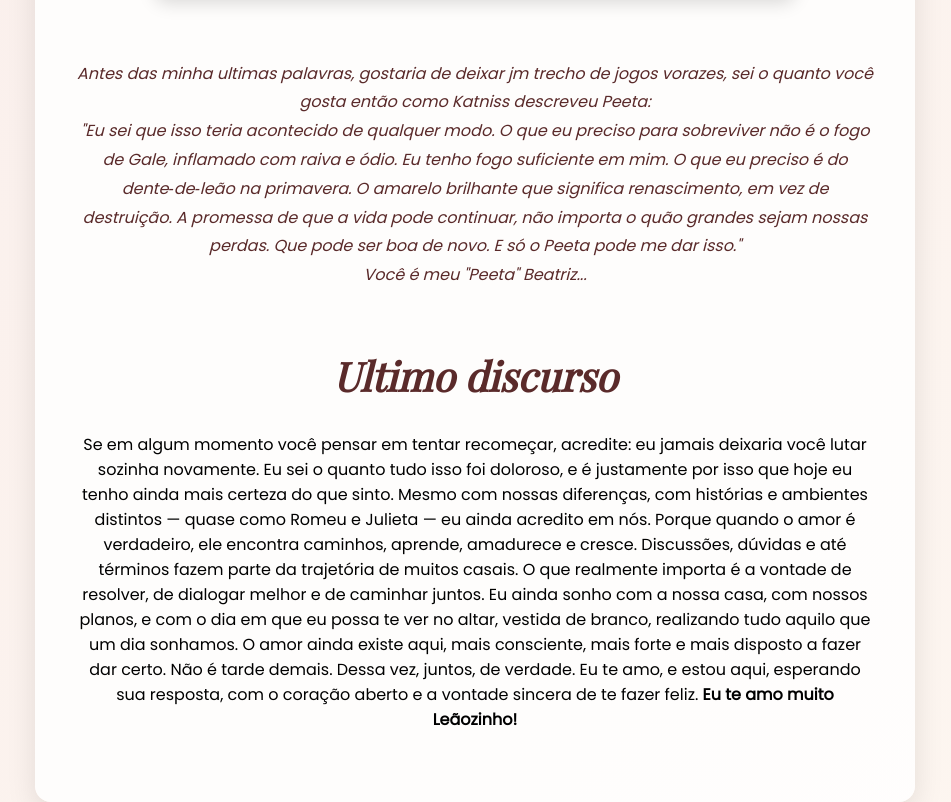
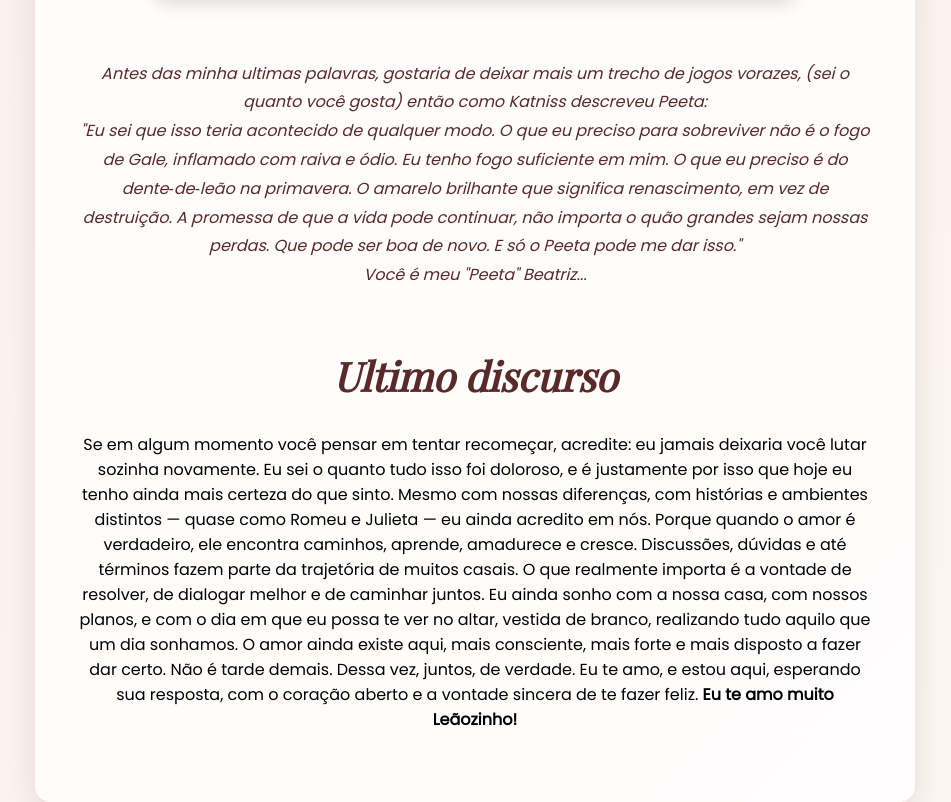
Before and after one commit to FabioNeves27/ACarta, a plain HTML site: page index.html in a window 1280 px wide. Shown: the part 2572-3374 px from the top of the page, without its empty margins (165-1116 px from the left). Drawn offline with nearby package versions, Linux system fonts and the light colour scheme; a web font is replaced by a local one.

Commit message:
Update index.html

```diff
--- a/index.html
+++ b/index.html
@@ -174,7 +174,7 @@
 
         <p class="final">
 
-            Antes das minha ultimas palavras, gostaria de deixar jm trecho de jogos vorazes, sei o quanto você gosta então como Katniss descreveu Peeta:
+            Antes das minha ultimas palavras, gostaria de deixar mais um trecho de jogos vorazes, (sei o quanto você gosta) então como Katniss descreveu Peeta:
             <br>
 
             "Eu sei que isso teria acontecido de qualquer modo.
```
